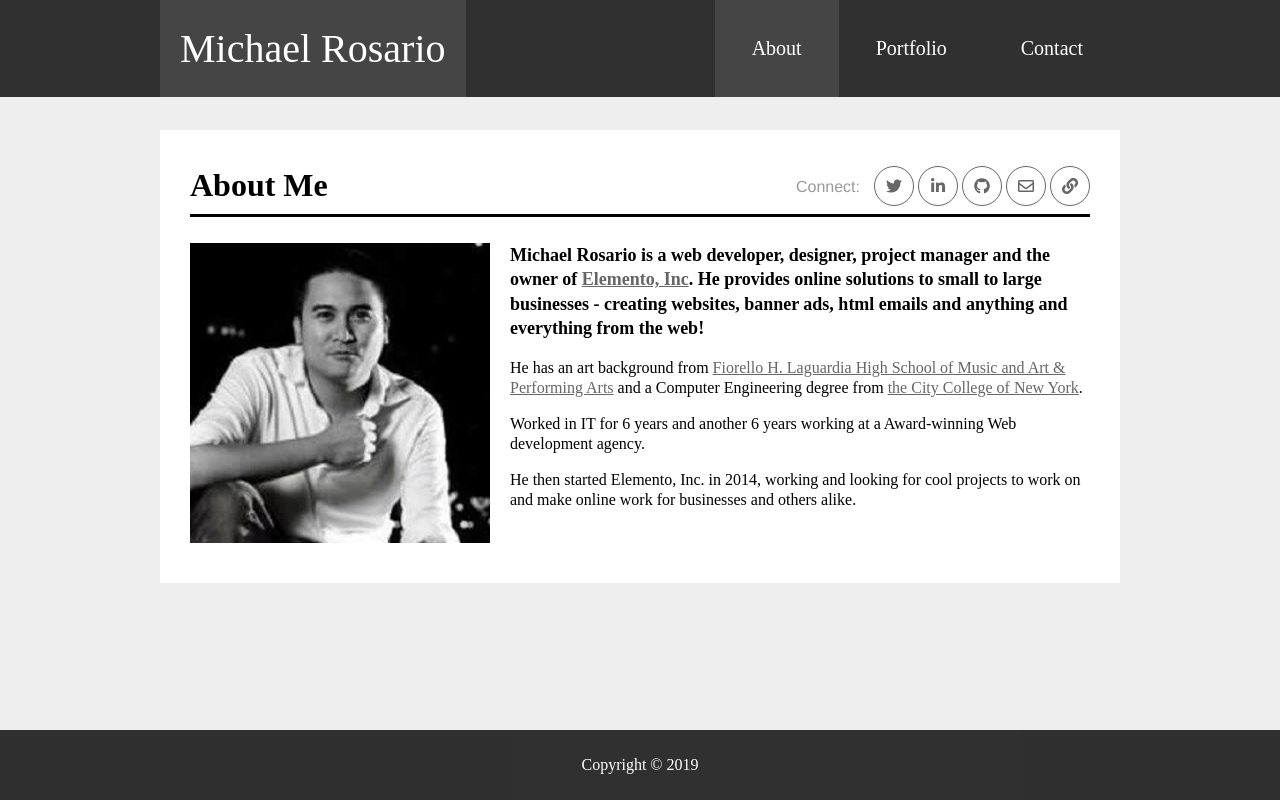
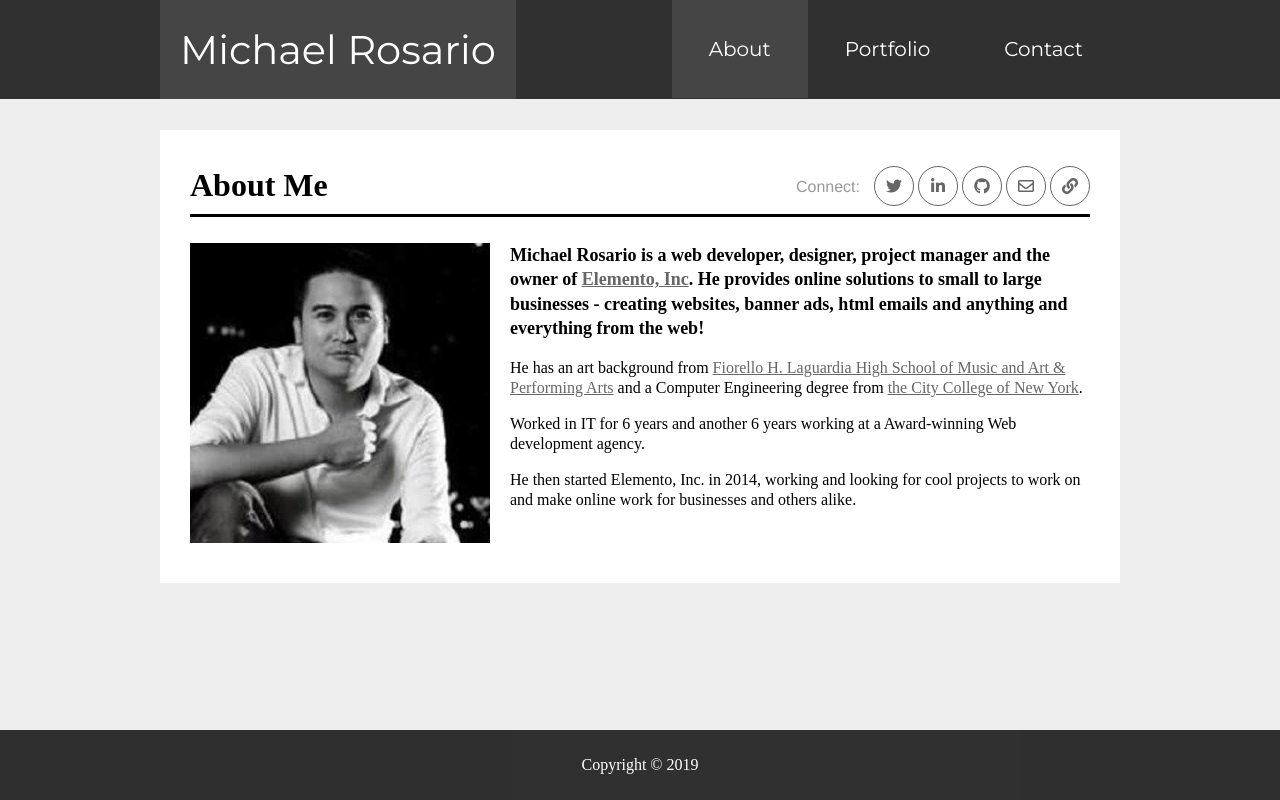
Before and after one commit to michaelrosario/Basic-Portfolio, a plain HTML site: page index.html in a window 1280 px wide. Drawn offline with Linux system fonts and the light colour scheme.

Commit message:
Add font

```diff
--- a/assets/css/styles.css
+++ b/assets/css/styles.css
@@ -32,6 +32,7 @@ header .headerName {
 	text-decoration: none;
 	background: rgba(255,255,255,0.1);
 	margin: 0;
+	font-family: 'Montserrat', sans-serif;
 }
 
 header .headerName.secondary {
@@ -50,6 +51,7 @@ nav ul {
 	margin: 0;
 	padding: 0;
 	list-style: none;
+	font-family: 'Montserrat', sans-serif;
 }
 
 nav li {
--- a/index.html
+++ b/index.html
@@ -2,6 +2,7 @@
     <html>
         <head>
             <title>Michael Rosario</title>
+            <link href="https://fonts.googleapis.com/css?family=Montserrat" rel="stylesheet">
             <link rel="stylesheet" href="https://use.fontawesome.com/releases/v5.6.3/css/all.css" integrity="sha384-UHRtZLI+pbxtHCWp1t77Bi1L4ZtiqrqD80Kn4Z8NTSRyMA2Fd33n5dQ8lWUE00s/" crossorigin="anonymous">
             <link rel="stylesheet" media="all" href="./assets/css/styles.css" />
         </head>
```
Also changed, not shown: contact.html (+1 -0 lines), portfolio.html (+2 -0 lines).
